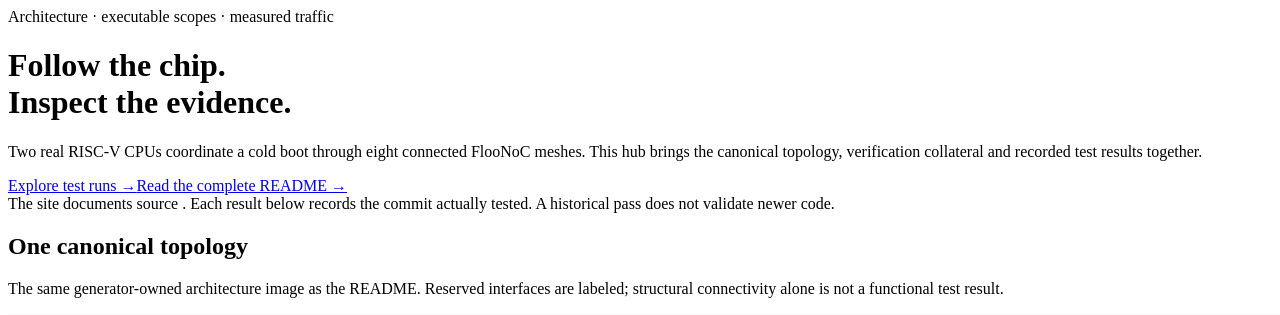
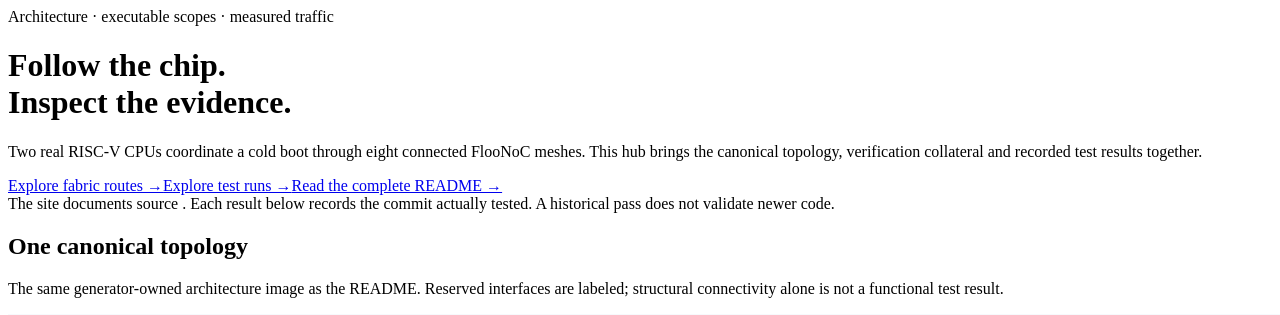
Before and after one commit to r987r/xezim-hello-world, a Python web app: template tools/templates/site_index.html in a window 1280 px wide; the page is wider, and only the part inside the window is pictured. Shown: the top 315 px of that part. Run offline with Jinja, Linux system fonts and the light colour scheme; the template is opened without the code that fills it, so the values that code supplies are empty.

Commit message:
Expose Fabric Explorer from hub landing page

```diff
--- a/tools/templates/site_index.html
+++ b/tools/templates/site_index.html
@@ -1,7 +1,7 @@
 <div class="eyebrow">Architecture · executable scopes · measured traffic</div>
 <h1>Follow the chip.<br>Inspect the evidence.</h1>
 <p class="lede">Two real RISC-V CPUs coordinate a cold boot through eight connected FlooNoC meshes. This hub brings the canonical topology, verification collateral and recorded test results together.</p>
-<div class="actions"><a href="runs.html">Explore test runs →</a><a href="readme.html">Read the complete README →</a></div>
+<div class="actions"><a href="fabric.html">Explore fabric routes →</a><a href="runs.html">Explore test runs →</a><a href="readme.html">Read the complete README →</a></div>
 <div class="grid" id="facts"></div>
 <div class="notice">The site documents source <code id="source"></code>. Each result below records the commit actually tested. A historical pass does not validate newer code.</div>
 <h2>One canonical topology</h2><p class="muted">The same generator-owned architecture image as the README. Reserved interfaces are labeled; structural connectivity alone is not a functional test result.</p>
```
